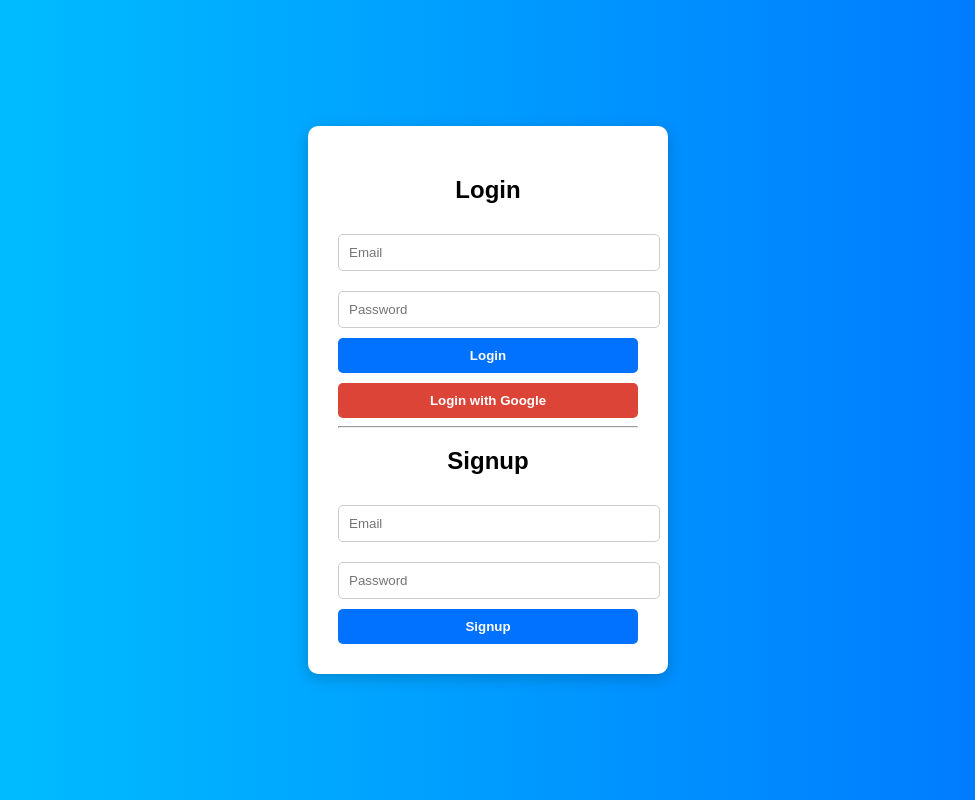
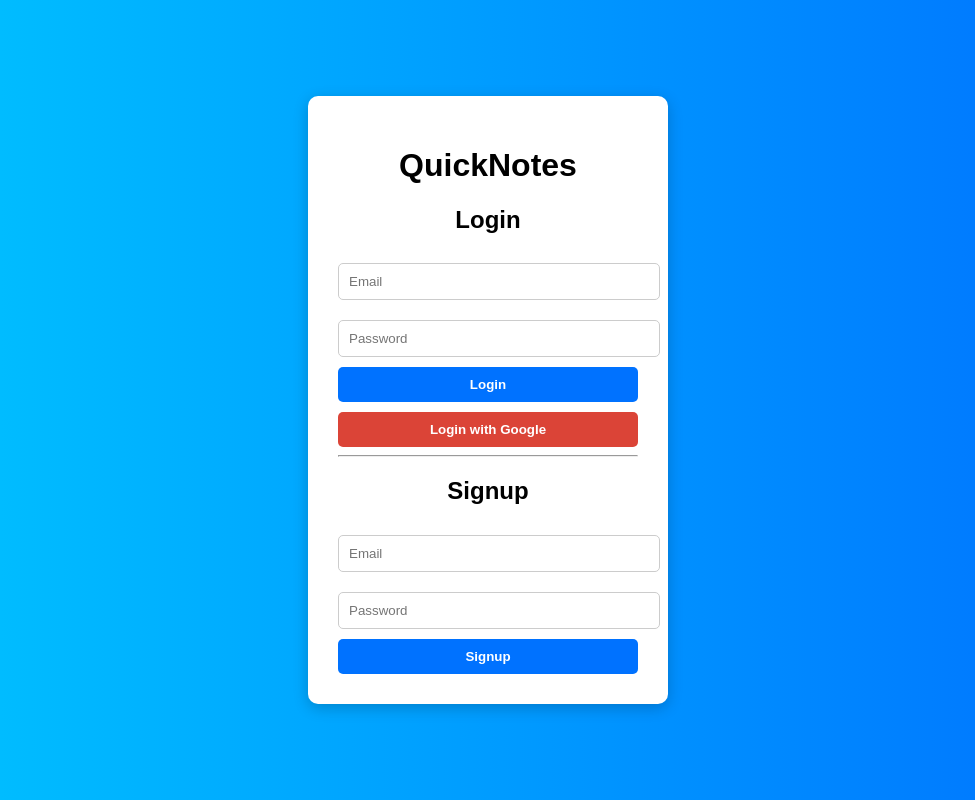
Before and after one commit to jashwanth-cse/QuickNotes, a plain HTML site: page index.html in a window 1280 px wide. Shown: the whole page, without its empty margins (152-1127 px from the left). Drawn offline with Linux system fonts and the light colour scheme.

Commit message:
Update index.html

```diff
--- a/index.html
+++ b/index.html
@@ -48,6 +48,7 @@
 </head>
 <body>
   <div class="container">
+    <h1>QuickNotes</h1>
     <h2>Login</h2>
     <input type="email" id="email" placeholder="Email">
     <input type="password" id="password" placeholder="Password">
```
